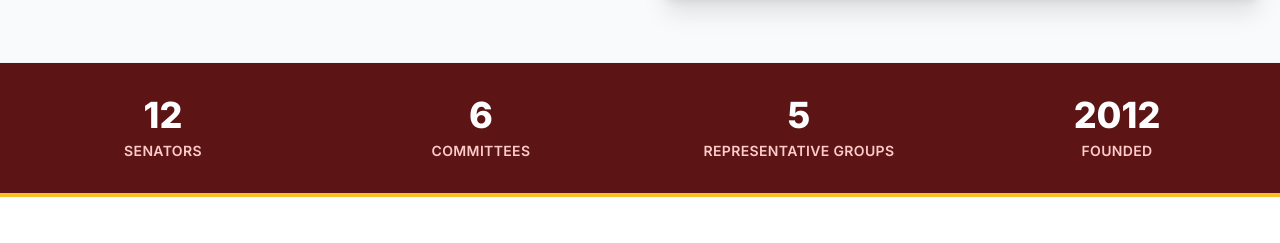
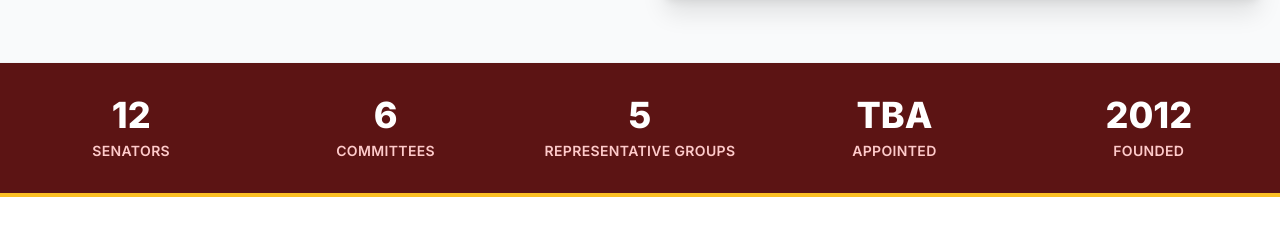
Before and after one commit to anseldimaano-beep/ema-portal, a React (Create React App) app in the folder frontend/: page / in a window 1280 px wide. Shown: the part 645-888 px from the top of the page. Built offline with nearby package versions, Linux system fonts and the light colour scheme; no server answers; the HTML template or start-up script is replaced by a standard one.

Commit message:
Add files via upload

```diff
--- a/frontend/src/pages/Home.jsx
+++ b/frontend/src/pages/Home.jsx
@@ -5,6 +5,7 @@ import api from '../services/api';
 import { formatDate } from '../utils/helpers';
 import eemgSeal from '../assets/eemg_seal.webp';
 import VideoEmbed from '../components/VideoEmbed';
+import { APPOINTED } from '../data/government';
 
 // Hero image + pagination, styled after the Senate site's
 // "Latest Photo Releases" module: an eyebrow label, headline, excerpt and
@@ -85,12 +86,13 @@ const STATS = [
   { label: 'Senators', value: '12' },
   { label: 'Committees', value: '6' },
   { label: 'Representative Groups', value: '5' },
+  { label: 'Appointed', value: APPOINTED.length > 0 ? String(APPOINTED.length) : 'TBA' },
   { label: 'Founded', value: '2012' }
 ];
 
 const StatsStrip = () => (
   <div className="bg-primary-900 border-b-4 border-accent-400">
-    <div className="max-w-7xl mx-auto px-4 py-8 grid grid-cols-2 md:grid-cols-4 gap-6 text-center">
+    <div className="max-w-7xl mx-auto px-4 py-8 grid grid-cols-2 md:grid-cols-5 gap-6 text-center">
       {STATS.map((s) => (
         <div key={s.label}>
           <div className="text-3xl md:text-4xl font-extrabold text-white">{s.value}</div>
```
